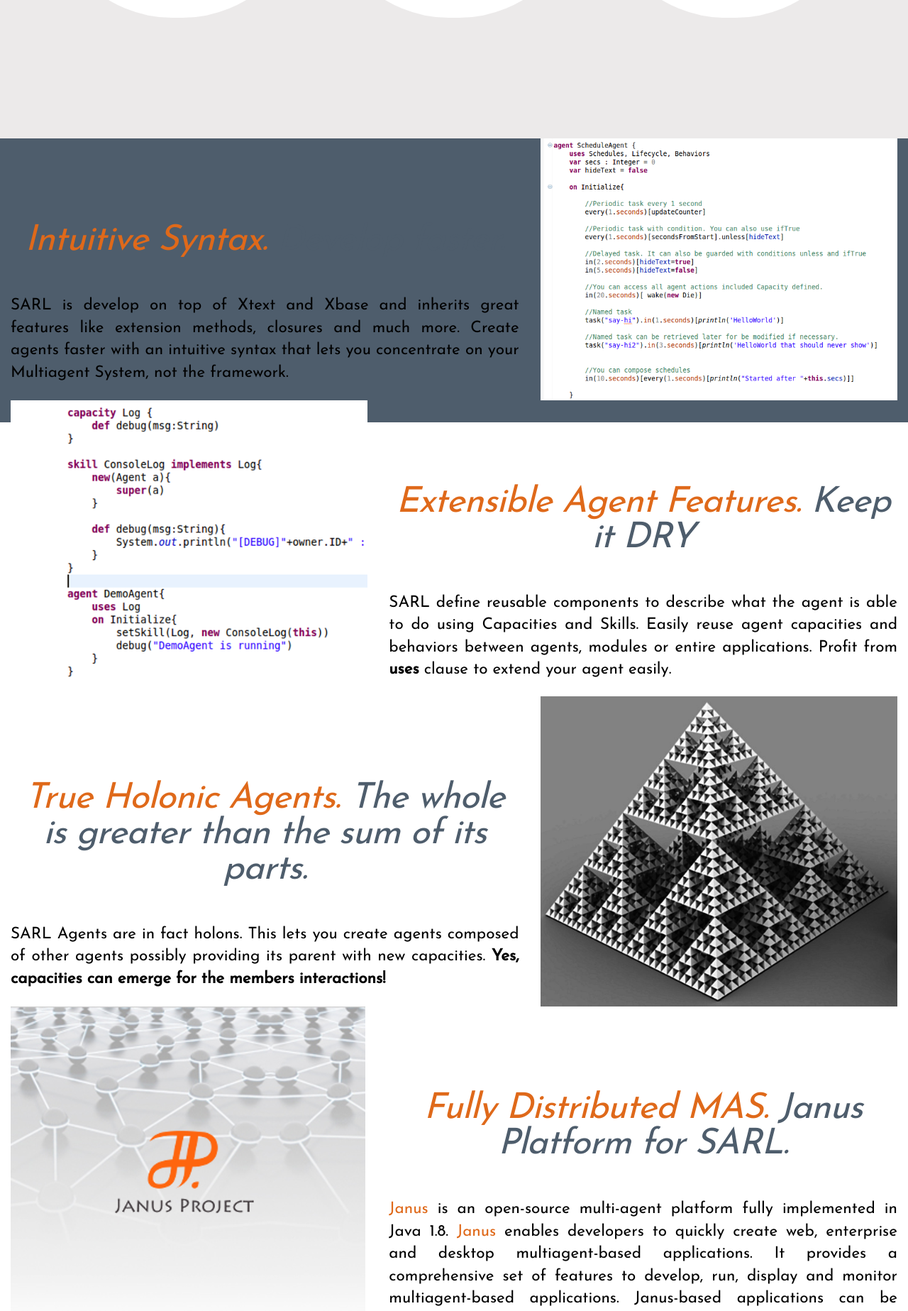
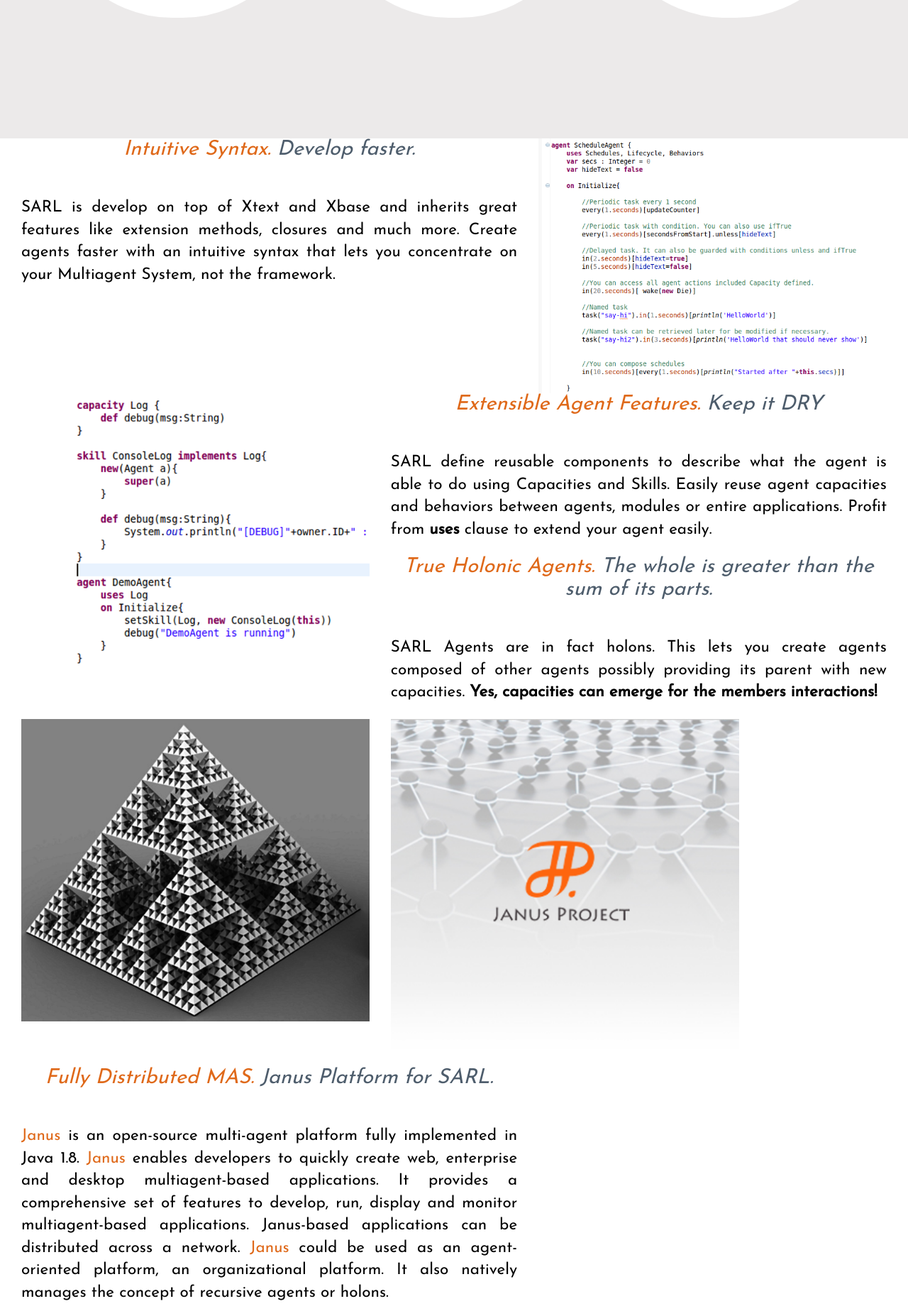
Before and after one commit to Doudie21/sarl_dev, a Jekyll site: the page index.html, which Jekyll copies as it is, in a window 1280 px wide. Shown: the part 1268-3115 px from the top of the page at 71% size. Built offline with Jekyll 4.4.1, drawn with Linux system fonts in a browser that asks for light colours; Markdown is read by kramdown in place of the engine named in the settings; a style sheet for code colours, icons or effects is not loaded.

Commit message:
home page

```diff
--- a/index.html
+++ b/index.html
@@ -88,11 +88,11 @@
       </div>
   </div>
 
-  <!-- Marketing messaging and featurettes
+  <!-- Marketing messaging
   ================================================== -->
   <!-- Wrap the rest of the page in another container to center all the content. -->
 
-  <div class="section_2">
+  <div class="section_2 row">
     <div class="container marketing">
       <h2>Lorem ipsum df gsns egsrpjgsef</h2>
       <!-- Three columns of text below the carousel -->
@@ -124,28 +124,26 @@
     </div>
   </div>
 
-
-
-    <!-- START THE FEATURETTES -->
-
-    <div class="featurette">
+  <div class="section_3 row">
+    <div class="col-md-12">
+      <div class="">
         <div class="col-md-7">
-    <h2 class="featurette-heading">Intuitive Syntax. <span class="text-muted">Develop faster.</span></h2>
+        <h2 class="-heading">Intuitive Syntax. <span class="text-muted">Develop faster.</span></h2>
 
         <p class="lead">SARL is develop on top of Xtext and Xbase and inherits great features like extension methods, closures and much more.
         Create agents faster with an intuitive syntax that lets you concentrate on your Multiagent System, not the framework.</p>
         </div>
         <div class="col-md-5">
-    <img class="featurette-image img-responsive img-circle" src="./images/syntax.png" alt="Intuitive Syntax">
+        <img class="-image img-responsive img-circle" src="./images/syntax.png" alt="Intuitive Syntax">
         </div>
       </div>
 
-    <div class="featurette">
+      <div class="">
         <div class="col-md-5">
-    <img class="featurette-image img-responsive img-circle" src="./images/capacities2.png" alt="Extensible Agent Features">
+        <img class="-image img-responsive img-circle" src="./images/capacities2.png" alt="Extensible Agent Features">
         </div>
         <div class="col-md-7">
-    <h2 class="featurette-heading">Extensible Agent Features. <span class="text-muted">Keep it DRY</span></h2>
+        <h2 class="-heading">Extensible Agent Features. <span class="text-muted">Keep it DRY</span></h2>
         <p class="lead">
         SARL define reusable components to describe what the agent is able to do using Capacities and Skills.
         Easily reuse agent capacities and behaviors between agents, modules or entire applications.
@@ -156,32 +154,32 @@
       </div>
 
 
-    <div class="featurette">
+      <div class="">
         <div class="col-md-7">
-    <h2 class="featurette-heading">True Holonic Agents. <span class="text-muted">The whole is greater than the sum of its parts.</span></h2>
+        <h2 class="-heading">True Holonic Agents. <span class="text-muted">The whole is greater than the sum of its parts.</span></h2>
         <p class="lead">
         SARL Agents are in fact holons. This lets you create agents composed of other agents possibly providing its parent with new capacities. <b>Yes, capacities can emerge for the members interactions!</b>
         </p>
         </div>
         <div class="col-md-5">
-    <img class="featurette-image img-responsive img-circle" src="./images/holonic.png" alt="Holonic Agents">
+        <img class="-image img-responsive img-circle" src="./images/holonic.png" alt="Holonic Agents">
         </div>
       </div>
 
-    <div class="featurette">
+      <div class="">
         <div class="col-md-5">
-    <img class="featurette-image img-responsive img-circle" src="./images/janus.png" alt="Janus Platform.">
+        <img class="-image img-responsive img-circle" src="./images/janus.png" alt="Janus Platform.">
         </div>
         <div class="col-md-7">
-    <h2 class="featurette-heading">Fully Distributed MAS. <span class="text-muted">Janus Platform for SARL.</span></h2>
+        <h2 class="-heading">Fully Distributed MAS. <span class="text-muted">Janus Platform for SARL.</span></h2>
         <p class="lead"><a href="http://www.janusproject.io">Janus</a> is an open-source multi-agent platform fully implemented in Java 1.8. <a href="http://www.janusproject.io">Janus</a> enables developers to quickly create web, enterprise and desktop multiagent-based applications. It provides a comprehensive set of features to develop, run, display and monitor multiagent-based applications. Janus-based applications can be distributed across a network. <a href="http://www.janusproject.io">Janus</a> could be used as an agent-oriented platform, an organizational platform. It also natively manages the concept of recursive agents or holons.</p>
         </div>
       </div>
 
 
-    <div class="featurette">
+      <div class="">
         <div class="col-md-12">
-    <h2 class="featurette-heading  news">And Stay tunned... <span class="text-muted">Latest News.</span></h2>
+        <h2 class="-heading  news">And Stay tunned... <span class="text-muted">Latest News.</span></h2>
         <ul id="recent_posts">
         {% for post in site.posts limit: site.recent_posts %}
         <li class="post">
@@ -191,11 +189,17 @@
         </ul>
         </div>
       </div>
+
     </div>
-  <!-- /END THE FEATURETTES -->
+    <!-- START THE S -->
+
+  </div>
+  <!-- /END THE S -->
+
 
   <!-- FOOTER -->
-  <footer>
+  <footer class="row">
+    <div class="container">
       <div class="col-lg-3">
         <div class="well well-sm">
 
@@ -293,6 +297,8 @@
       </div>
       </div>
 
+    </div>
+
   </footer>
 
 
```
Also changed, not shown: css/bootstrap.min.css. Lines whose indentation alone changed are shown as unchanged.
